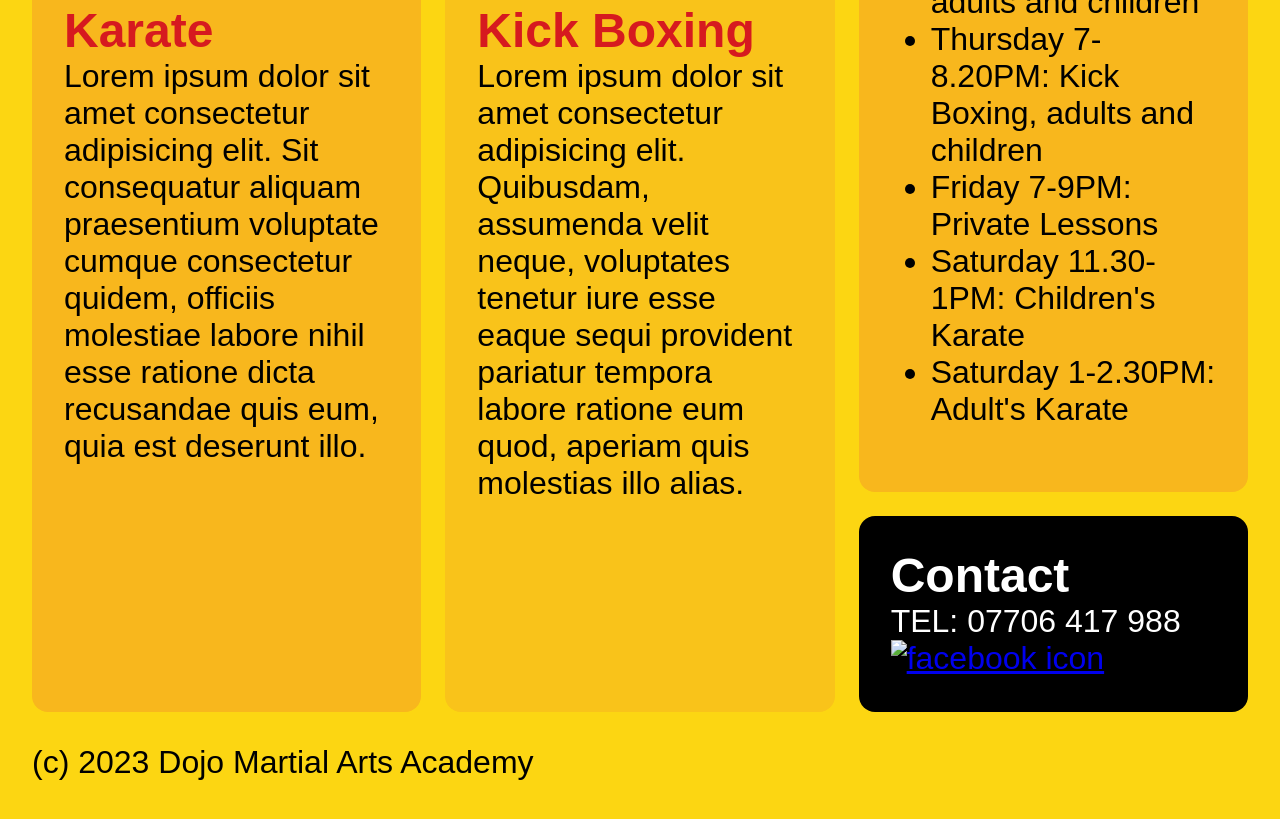
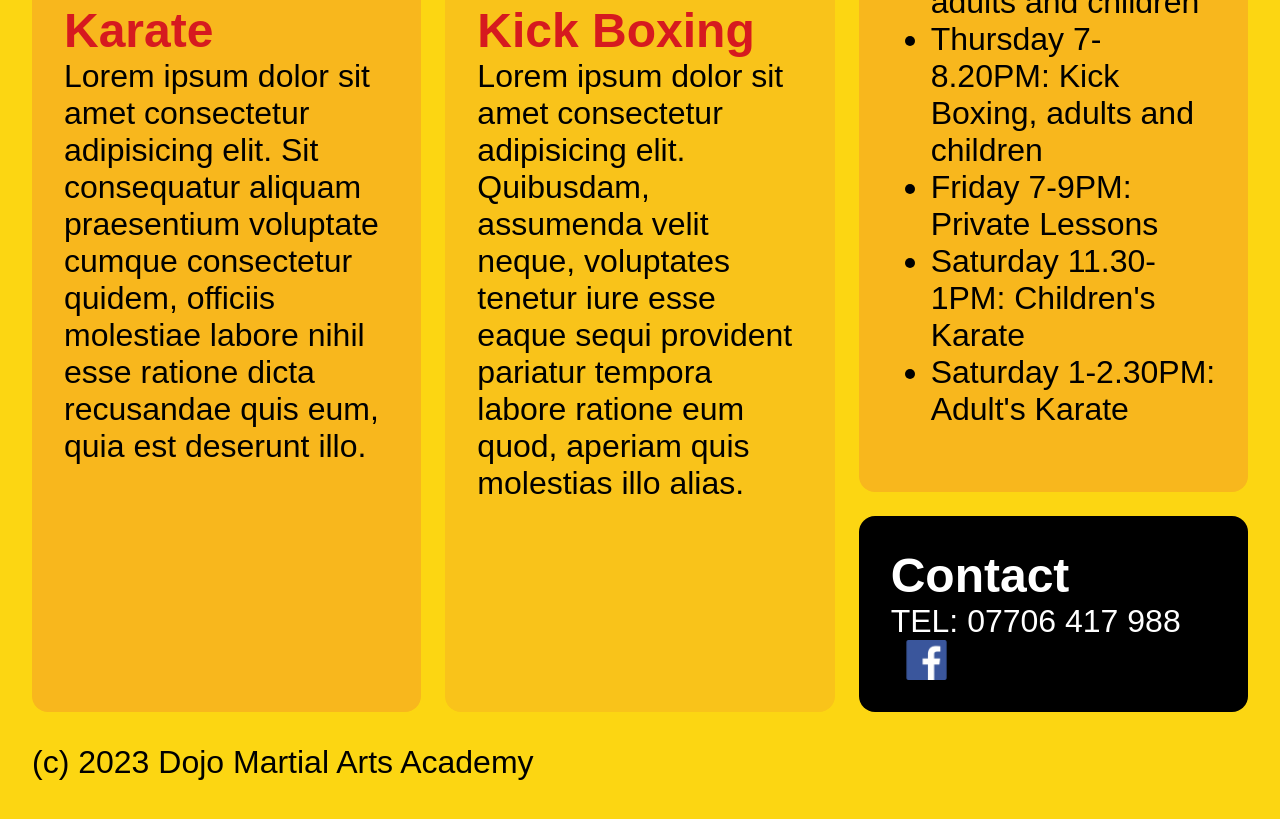
Before and after one commit to WolfieKnee/dojo_grid, a plain HTML site: page index.html in a window 1280 px wide. Shown: the part 1049-1868 px from the top of the page. Drawn offline with Linux system fonts and the light colour scheme; the site is published under a folder, as on GitHub Pages, so addresses that start at the root find nothing; a web font is replaced by a local one.

Commit message:
Update index.html

```diff
--- a/index.html
+++ b/index.html
@@ -60,7 +60,7 @@
             <article class="summary bg-dark" title="5-contact">
             <div>
                 <h2>Contact</h2>
-                <p>TEL: 07706 417 988 <a href="https://www.facebook.com/profile.php?id=100057204440235"><img src="/image/photos-fb-logo-13.png" alt="facebook icon" height="40px"></a></p>
+                <p>TEL: 07706 417 988 <a href="https://www.facebook.com/profile.php?id=100057204440235"><img src="image/photos-fb-logo-13.png" alt="facebook icon" height="40px"></a></p>
             </div>
             </article>
         </main>
```
